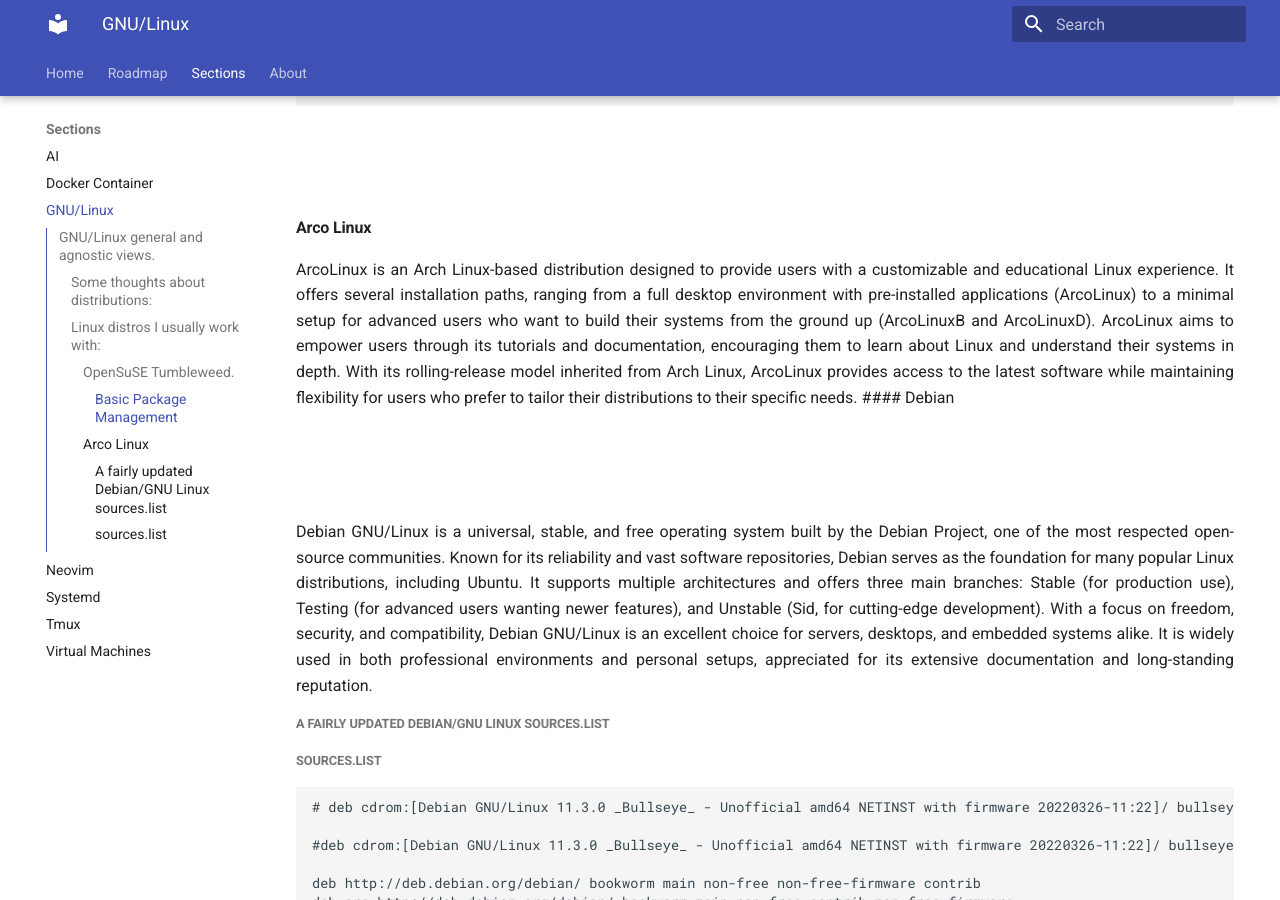
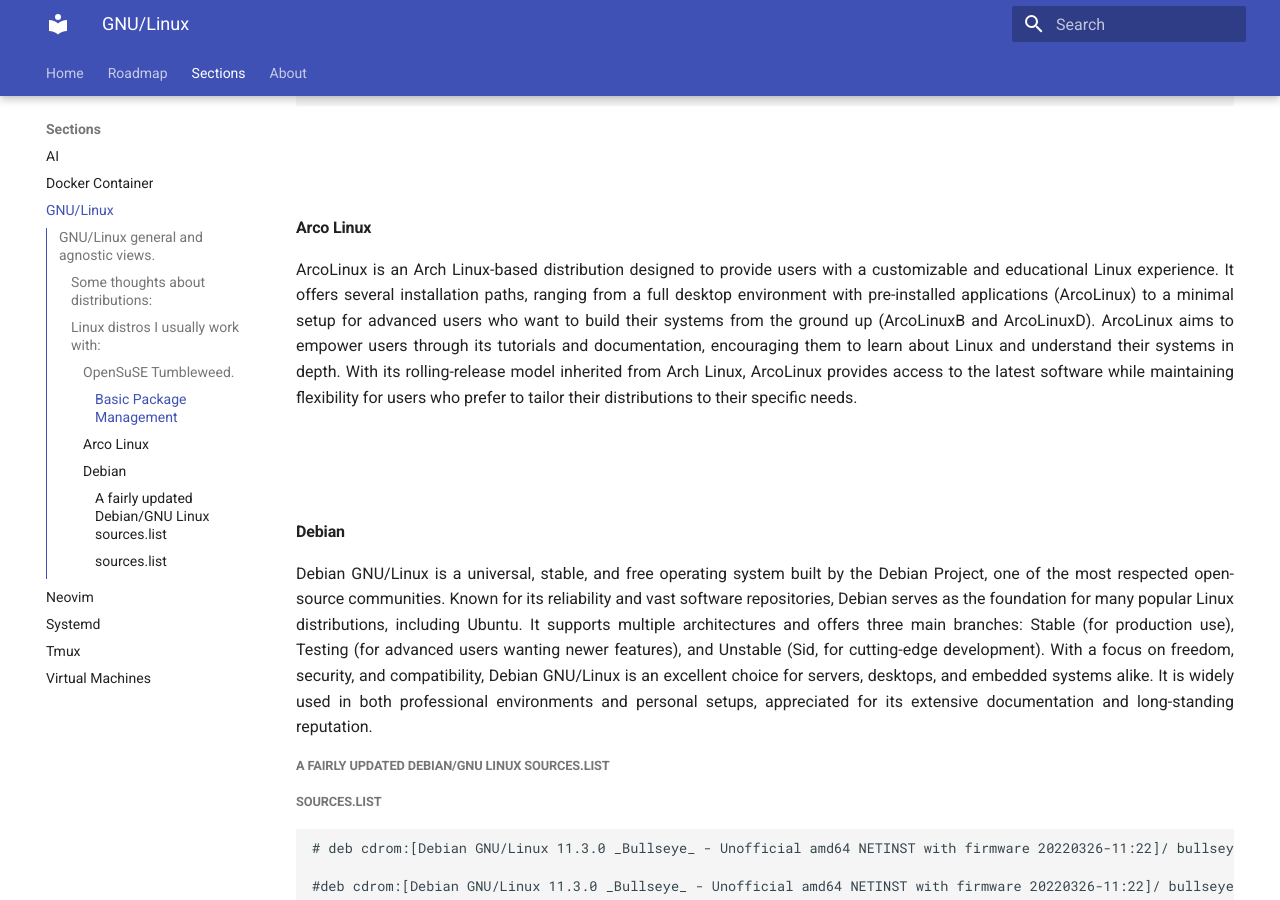
Before and after one commit to arielarigossi/blog, an MkDocs documentation site: the page built from docs/sections/gnulinux.md, in a window 1280 px wide and 900 px high, scrolled down 3131 px. Built offline with MkDocs 1.6.1 and Material for MkDocs 9.7.7, drawn with Linux system fonts in a browser that asks for light colours.

Commit message:
more entries

```diff
--- a/docs/sections/gnulinux.md
+++ b/docs/sections/gnulinux.md
@@ -188,11 +188,11 @@ zypper install --allow-vendor-change audacious aria2 avidemux3-qt5 btop catfish
 #### Arco Linux
 <div style="text-align: justify;">
 ArcoLinux is an Arch Linux-based distribution designed to provide users with a customizable and educational Linux experience. It offers several installation paths, ranging from a full desktop environment with pre-installed applications (ArcoLinux) to a minimal setup for advanced users who want to build their systems from the ground up (ArcoLinuxB and ArcoLinuxD). ArcoLinux aims to empower users through its tutorials and documentation, encouraging them to learn about Linux and understand their systems in depth. With its rolling-release model inherited from Arch Linux, ArcoLinux provides access to the latest software while maintaining flexibility for users who prefer to tailor their distributions to their specific needs.
-#### Debian
 </div>
 <br>
 <br>
 <br>
+#### Debian
 <div style="text-align: justify;">
 Debian GNU/Linux is a universal, stable, and free operating system built by the Debian Project, one of the most respected open-source communities. Known for its reliability and vast software repositories, Debian serves as the foundation for many popular Linux distributions, including Ubuntu. It supports multiple architectures and offers three main branches: Stable (for production use), Testing (for advanced users wanting newer features), and Unstable (Sid, for cutting-edge development). With a focus on freedom, security, and compatibility, Debian GNU/Linux is an excellent choice for servers, desktops, and embedded systems alike. It is widely used in both professional environments and personal setups, appreciated for its extensive documentation and long-standing reputation.
 </div>
```
